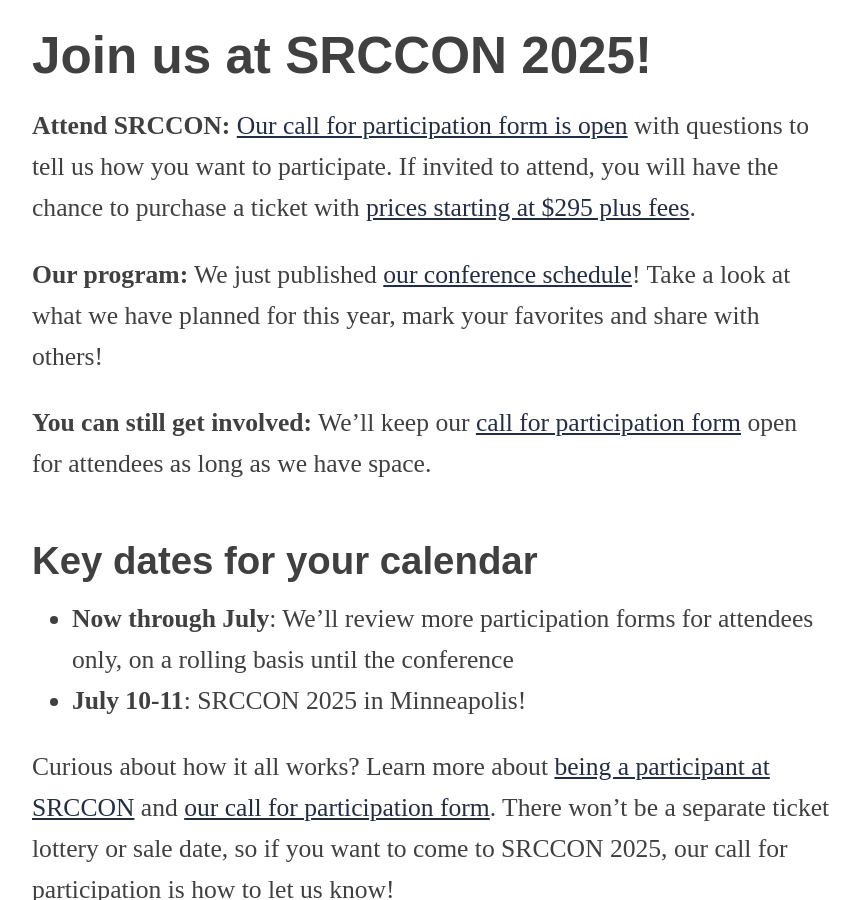
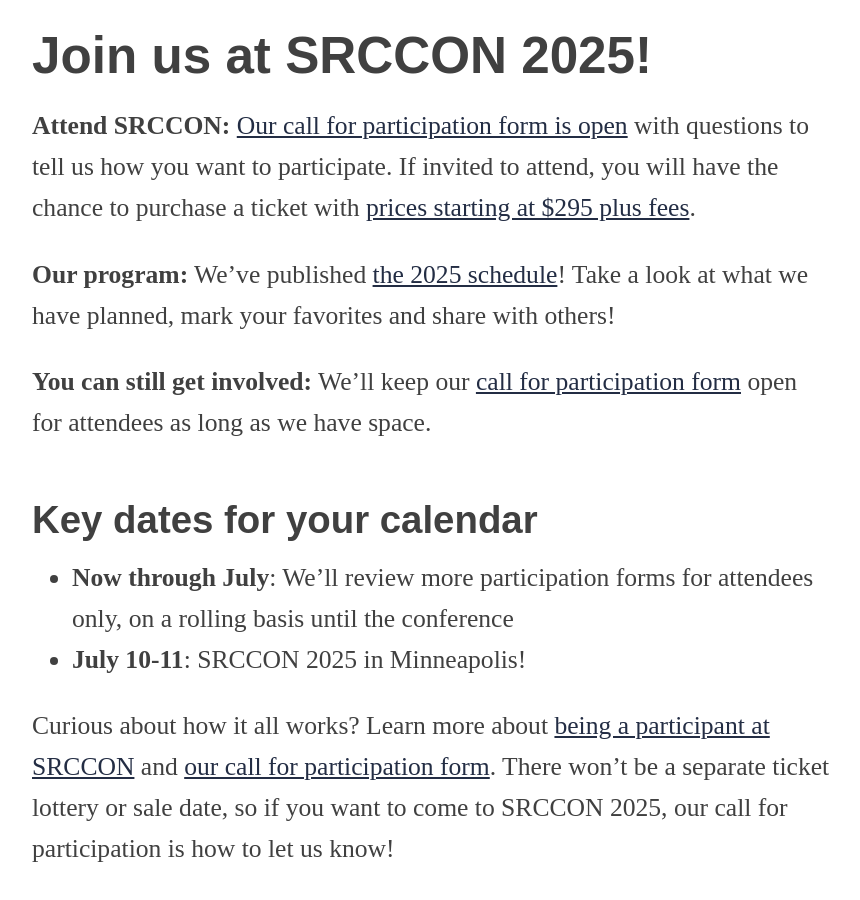
Before and after one commit to OpenNews/srccon-2025, a Jekyll site: the page built from homepage.md, in a window 1280 px wide and 900 px high, scrolled down 882 px. Shown: the whole window, without its empty margins (208-1068 px from the left). Built offline with Jekyll 4.4.1, drawn with Linux system fonts in a browser that asks for light colours; some web fonts are replaced; our own code applies the rules of GitHub Pages for plain Markdown files.

Commit message:
update homepage text

```diff
--- a/homepage.md
+++ b/homepage.md
@@ -9,7 +9,7 @@ permalink: /
 
 **Attend SRCCON:** [Our call for participation form is open](/participation/form) with questions to tell us how you want to participate. If invited to attend, you will have the chance to purchase a ticket with [prices starting at $295 plus fees](/attendees/#tickets).
 
-**Our program:** We just published [our conference schedule](/schedule/)! Take a look at what we have planned for this year, mark your favorites and share with others!
+**Our program:** We've published [the 2025 schedule](/schedule/)! Take a look at what we have planned, mark your favorites and share with others!
 
 **You can still get involved:** We'll keep our [call for participation form](/participation/form) open for attendees as long as we have space.
 
```
